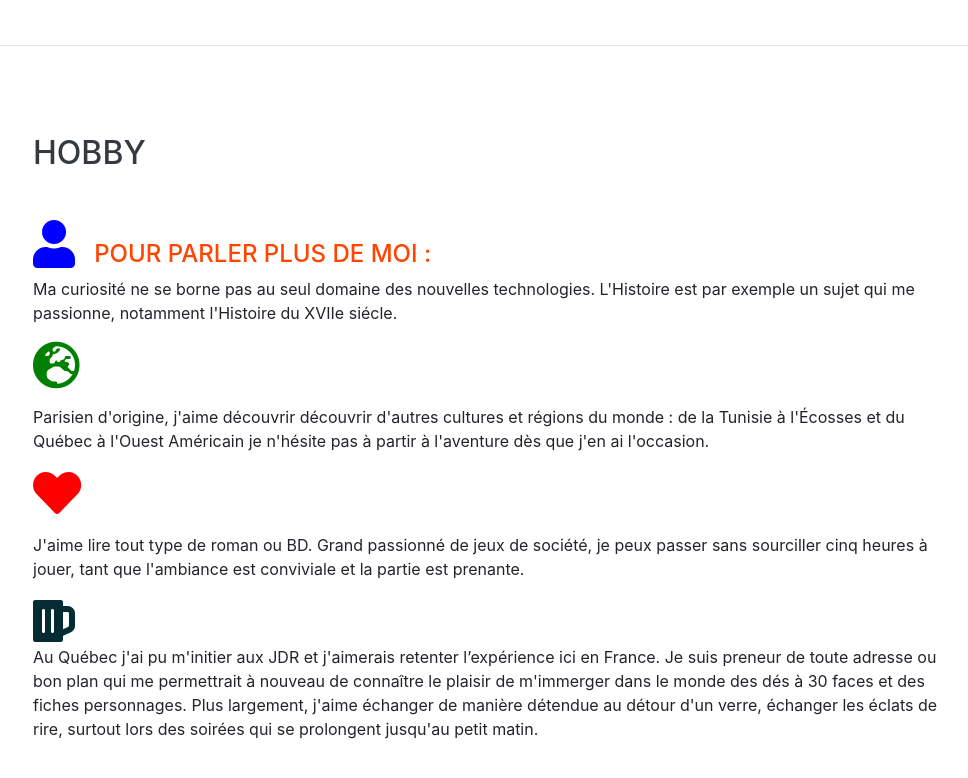
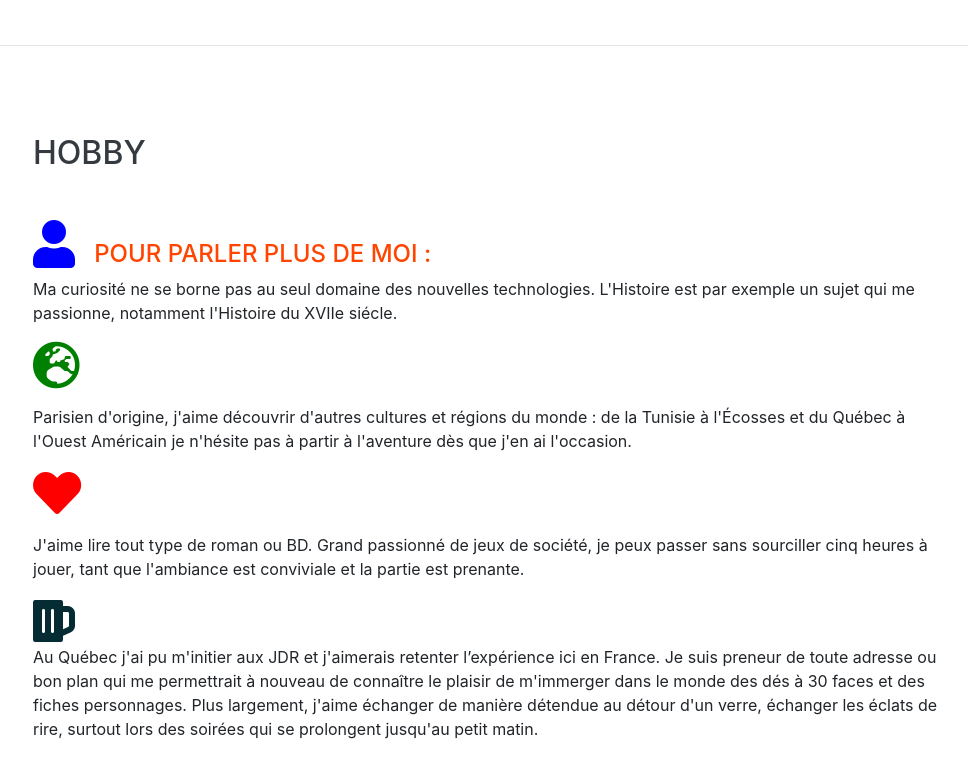
Before and after one commit to TheNoobProgrammeur/CV_JS, a website with bundled scripts: page index.html in a window 1280 px wide. Shown: the part 4692-5470 px from the top of the page, without its empty margins (287-1255 px from the left). Built offline with nearby package versions, Linux system fonts and the light colour scheme; a web font is replaced by a local one.

Commit message:
decouvrir

```diff
--- a/index.html
+++ b/index.html
@@ -511,7 +511,7 @@
           <i class="fas fa-globe-europe dev-icons " style="color:green" ></i>
         </p>
         <p>
-        Parisien d'origine, j'aime découvrir  découvrir d'autres cultures et régions du monde : de la Tunisie à l'Écosses et du Québec à l'Ouest Américain je n'hésite pas à partir à l'aventure dès que j'en ai l'occasion.
+        Parisien d'origine, j'aime découvrir d'autres cultures et régions du monde : de la Tunisie à l'Écosses et du Québec à l'Ouest Américain je n'hésite pas à partir à l'aventure dès que j'en ai l'occasion.
         </p>
         <p>
           <i class="fas fa-heart dev-icons " style="color:red" ></i>
```
